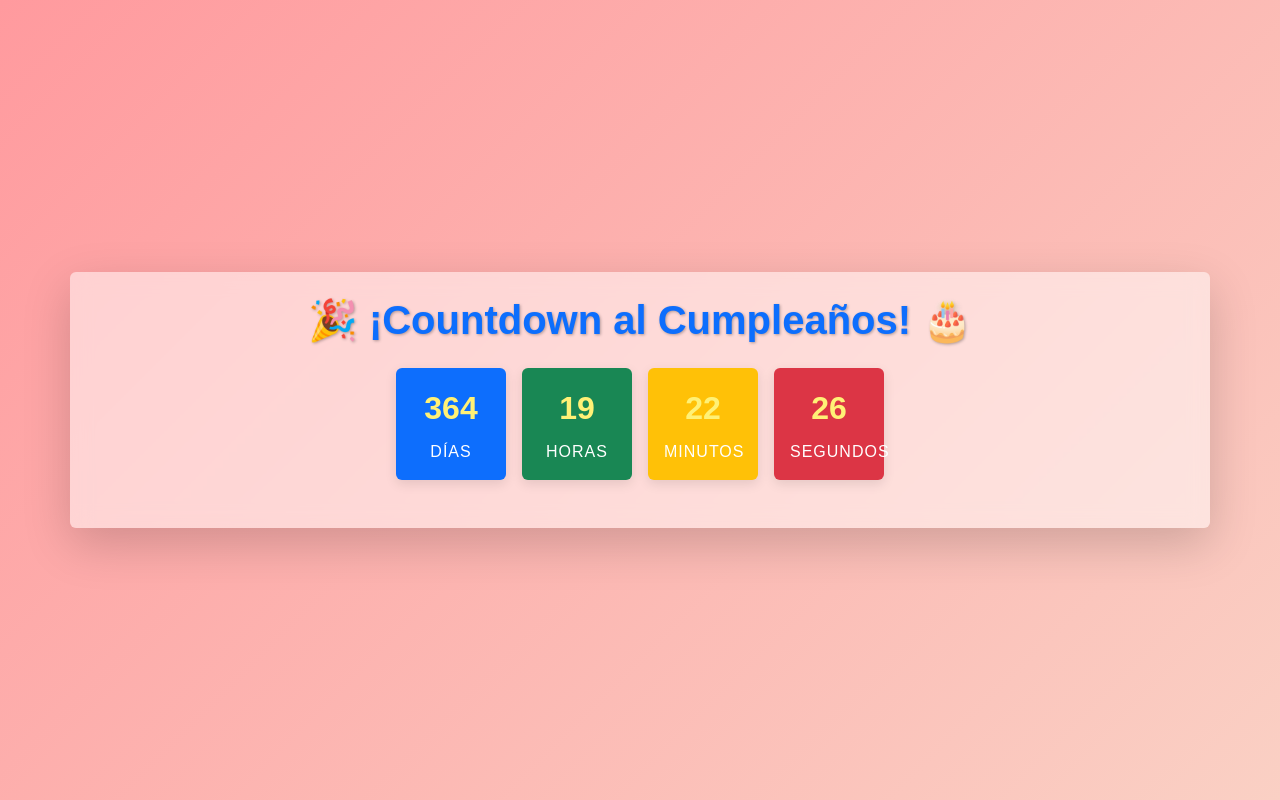
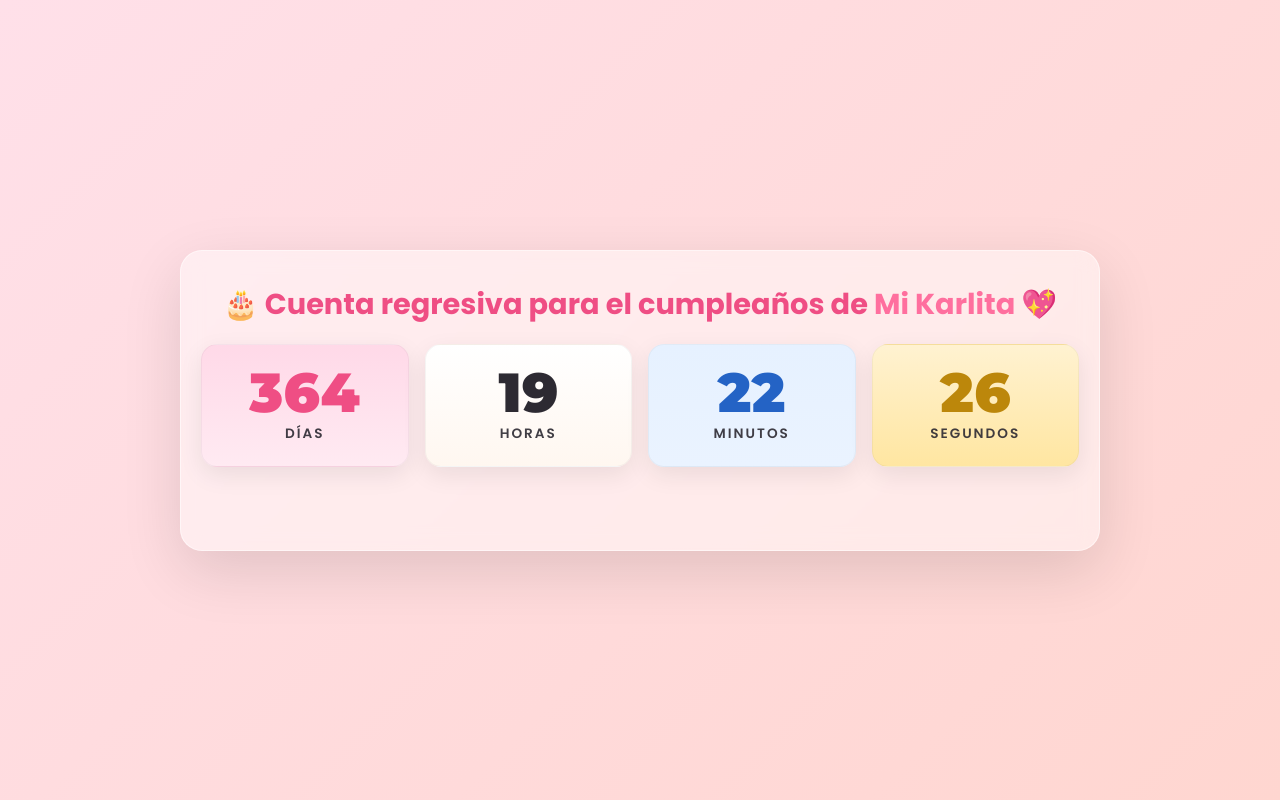
Before and after one commit to Jose-Salazar-30/Countdown, a plain HTML site: page index.html in a window 1280 px wide. Drawn offline with nearby package versions, Linux system fonts and the light colour scheme.

Commit message:
Actualizar Cumpleaños Karlita

```diff
--- a/index.html
+++ b/index.html
@@ -1,44 +1,43 @@
 <!DOCTYPE html>
 <html lang="es">
 <head>
-  <meta charset="UTF-8">
-  <meta name="viewport" content="width=device-width, initial-scale=1.0">
-  <title>Cuenta regresiva Cumpleaños</title>
+  <meta charset="UTF-8" />
+  <meta name="viewport" content="width=device-width, initial-scale=1.0"/>
+  <title>Cuenta regresiva – Karlita</title>
 
-  <!-- Bootstrap -->
-  <link href="https://cdn.jsdelivr.net/npm/bootstrap@5.3.3/dist/css/bootstrap.min.css" rel="stylesheet">
-  <script src="https://cdn.jsdelivr.net/npm/bootstrap@5.3.3/dist/js/bootstrap.bundle.min.js"></script>
-
-  <!-- Tu CSS personalizado -->
+  <!-- CSS compilado -->
   <link rel="stylesheet" href="style.css">
 </head>
+<body>
+  <main class="wrap">
+    <h1 class="title">🎂 Cuenta regresiva para el cumpleaños de <span>Mi Karlita 💖</span></h1>
 
-<body class="bg-light text-center d-flex flex-column justify-content-center align-items-center vh-100">
-  <div class="container p-4 rounded shadow-lg bg-white bg-opacity-50">
-    <h1 class="fw-bold text-primary mb-4">🎉 ¡Countdown al Cumpleaños! 🎂</h1>
+    <section id="timer" class="timer">
+      <div class="box box-days">
+        <div id="days" class="numbers">0</div>
+        <div class="label">DÍAS</div>
+      </div>
+      <div class="box box-hours">
+        <div id="hours" class="numbers">00</div>
+        <div class="label">HORAS</div>
+      </div>
+      <div class="box box-minutes">
+        <div id="minutes" class="numbers">00</div>
+        <div class="label">MINUTOS</div>
+      </div>
+      <div class="box box-seconds">
+        <div id="seconds" class="numbers">00</div>
+        <div class="label">SEGUNDOS</div>
+      </div>
+    </section>
 
-    <div id="countdown" class="d-flex justify-content-center flex-wrap gap-3">
-      <div class="time-box bg-primary text-white p-3 rounded">
-        <span id="days" class="fs-2 fw-bold d-block">0</span>
-        <p class="mb-0">DÍAS</p>
-      </div>
-      <div class="time-box bg-success text-white p-3 rounded">
-        <span id="hours" class="fs-2 fw-bold d-block">0</span>
-        <p class="mb-0">HORAS</p>
-      </div>
-      <div class="time-box bg-warning text-dark p-3 rounded">
-        <span id="minutes" class="fs-2 fw-bold d-block">0</span>
-        <p class="mb-0">MINUTOS</p>
-      </div>
-      <div class="time-box bg-danger text-white p-3 rounded">
-        <span id="seconds" class="fs-2 fw-bold d-block">0</span>
-        <p class="mb-0">SEGUNDOS</p>
-      </div>
-    </div>
+    <p id="mensaje" class="mensaje"></p>
+  </main>
 
-    <p id="mensaje" class="mt-4 fs-4 fw-semibold text-dark"></p>
-  </div>
+  <!-- Confeti (CDN) -->
+  <script src="https://cdn.jsdelivr.net/npm/canvas-confetti@1.6.0/dist/confetti.browser.min.js"></script>
 
+  <!-- Tu JS -->
   <script src="script.js"></script>
 </body>
 </html>
--- a/script.js
+++ b/script.js
@@ -1,47 +1,81 @@
-const hoy = new Date(); // fecha actual
-let añoObjetivo = hoy.getFullYear();
-
-// Creamos la fecha del cumpleaños (30 de marzo)
-let fechaObjetivo = new Date(añoObjetivo, 2, 30, 0, 0, 0); // marzo = mes 2
-
-// Si ya pasó este año, se pone para el siguiente
-if (fechaObjetivo < hoy) {
-    añoObjetivo++;
-    fechaObjetivo = new Date(añoObjetivo, 2, 30, 0, 0, 0);
+function proximaFechaObjetivo() {
+  const ahora = new Date();
+  const year = ahora.getFullYear();
+  const objetivoEsteAño = new Date(year, 2, 30, 0, 0, 0); // 30 marzo 00:00:00
+  // Si ya pasó el 30 de marzo de este año, vamos al próximo
+  return (ahora > objetivoEsteAño)
+    ? new Date(year + 1, 2, 30, 0, 0, 0)
+    : objetivoEsteAño;
 }
 
-// Obtenemos el tiempo en milisegundos
-const cumple = fechaObjetivo.getTime();
+let cumple = proximaFechaObjetivo().getTime();
 
-// Elementos del DOM
-const daysEl = document.getElementById("days");
-const hoursEl = document.getElementById("hours");
-const minutesEl = document.getElementById("minutes");
-const secondsEl = document.getElementById("seconds");
-const mensajeEl = document.getElementById("mensaje");
+// Referencias DOM
+const $days = document.getElementById("days");
+const $hours = document.getElementById("hours");
+const $minutes = document.getElementById("minutes");
+const $seconds = document.getElementById("seconds");
+const $mensaje = document.getElementById("mensaje");
 
-function actualizarCuentaRegresiva() {
-    const ahora = new Date().getTime();
-    const distancia = cumple - ahora;
+// Confeti 🎊
+function lanzarConfeti(duracionMs = 5000) {
+  const fin = Date.now() + duracionMs;
+  (function frame() {
+    confetti({
+      particleCount: 2,
+      angle: 60,
+      spread: 55,
+      origin: { x: 0 }
+    });
+    confetti({
+      particleCount: 2,
+      angle: 120,
+      spread: 55,
+      origin: { x: 1 }
+    });
+    if (Date.now() < fin) requestAnimationFrame(frame);
+  })();
+}
 
-    if (distancia <= 0) {
+// Animación sutil cada tick
+function flashNums() {
+  document.querySelectorAll(".numbers").forEach(el => {
+    el.classList.remove("flash");
+    // reflow para reiniciar la animación
+    void el.offsetWidth;
+    el.classList.add("flash");
+  });
+}
+
+// Loop
+function tick() {
+  const ahora = Date.now();
+  const diff = cumple - ahora;
+
+  if (diff <= 0) {
+    // Llegó el día 🎉
+    $days.textContent = "0";
+    $hours.textContent = "00";
+    $minutes.textContent = "00";
+    $seconds.textContent = "00";
+    $mensaje.textContent = "🎉 Feliz cumpleaños, mi Karlita, mi Chokis hermosa 🎂💖 Hoy celebro la dicha tan grande de tenerte en mi vida, porque no solo cumples un año más, sino que también haces más bonito mi mundo con tu sonrisa, tu ternura y esa manera tan especial que tienes de alegrar mi corazón. Quiero que este día esté lleno de amor, abrazos, momentos felices y muchas razones para sonreír, porque te mereces eso y muchísimo más. Gracias por ser esa personita tan maravillosa, dulce y especial para mí. Eres alguien que quiero cuidar, valorar y hacer feliz siempre. Deseo de todo corazón que cada uno de tus sueños se vaya cumpliendo y que nunca te falten motivos para brillar, porque tú eres una niña preciosa, única e inolvidable. Feliz cumpleaños, mi Karlita y mi Chokis. Te quiero muchísimo y hoy más que nunca deseo que tu día sea tan hermoso como tú.💖";
+    lanzarConfeti(6000);
     clearInterval(intervalo);
-        mensajeEl.textContent = "🎉 ¡Feliz Cumpleaños!";
-        daysEl.textContent = hoursEl.textContent = minutesEl.textContent = secondsEl.textContent = "0";
     return;
   }
 
-    const dias = Math.floor(distancia / (1000 * 60 * 60 * 24));
-    const horas = Math.floor((distancia % (1000 * 60 * 60 * 24)) / (1000 * 60 * 60));
-    const minutos = Math.floor((distancia % (1000 * 60 * 60)) / (1000 * 60));
-    const segundos = Math.floor((distancia % (1000 * 60)) / 1000);
+  const d = Math.floor(diff / (1000 * 60 * 60 * 24));
+  const h = Math.floor((diff % (1000 * 60 * 60 * 24)) / (1000 * 60 * 60));
+  const m = Math.floor((diff % (1000 * 60 * 60)) / (1000 * 60));
+  const s = Math.floor((diff % (1000 * 60)) / 1000);
 
-    // Mostrar en pantalla
-    daysEl.textContent = dias;
-    hoursEl.textContent = horas.toString().padStart(2, '0');
-    minutesEl.textContent = minutos.toString().padStart(2, '0');
-    secondsEl.textContent = segundos.toString().padStart(2, '0');
+  $days.textContent = d;
+  $hours.textContent = String(h).padStart(2, "0");
+  $minutes.textContent = String(m).padStart(2, "0");
+  $seconds.textContent = String(s).padStart(2, "0");
+  $mensaje.textContent = ""; // vacío hasta el día
+  flashNums();
 }
 
-const intervalo = setInterval(actualizarCuentaRegresiva, 1000);
-actualizarCuentaRegresiva();
+const intervalo = setInterval(tick, 1000);
+tick(); // primer render inmediato
--- /dev/null
+++ b/style.scss
@@ -0,0 +1,115 @@
+@import url("https://fonts.googleapis.com/css2?family=Poppins:wght@400;600;700&family=Montserrat:wght@700;900&display=swap");
+
+// Paleta
+$bg1: #ffe0e9;   // rosa pastel 1
+$bg2: #ffd6d0;   // rosa pastel 2
+$ink: #2d2a32;   // texto principal
+$rose: #ff6f9e;  // rosa intenso
+$rose-dark: #ef4e84;
+$gold: #f5c451;  // dorado
+$ivory: #fff7f2; // marfil
+
+// Tipos
+$font: "Poppins", system-ui, -apple-system, Segoe UI, Roboto, Arial, sans-serif;
+$big: "Montserrat", "Poppins", sans-serif;
+
+// Base
+* { box-sizing: border-box; }
+html, body { height: 100%; }
+
+body {
+  margin: 0;
+  font-family: $font;
+  background: linear-gradient(135deg, $bg1, $bg2);
+  color: $ink;
+  display: grid;
+  place-items: center;
+}
+
+.wrap {
+  width: min(920px, 92vw);
+  text-align: center;
+  padding: 32px 20px 40px;
+  background: rgba(255,255,255,.45);
+  backdrop-filter: blur(10px);
+  border: 1px solid rgba(255,255,255,.5);
+  border-radius: 22px;
+  box-shadow: 0 20px 60px rgba(0,0,0,.12);
+}
+
+.title {
+  margin: 0 0 18px;
+  font-weight: 700;
+  font-size: clamp(1.2rem, 2.5vw, 1.8rem);
+  color: $rose-dark;
+
+  span {
+    font-weight: 800;
+    color: $rose;
+  }
+}
+
+.timer {
+  margin: 10px auto 8px;
+  display: grid;
+  grid-template-columns: repeat(4, minmax(140px, 1fr));
+  gap: 16px;
+
+  @media (max-width: 720px) {
+    grid-template-columns: repeat(2, 1fr);
+  }
+}
+
+.box {
+  background: $ivory;
+  border-radius: 16px;
+  padding: 22px 16px;
+  box-shadow: 0 8px 24px rgba(0,0,0,.08);
+  border: 1px solid rgba(0,0,0,.04);
+  transition: transform .25s ease, box-shadow .25s ease;
+
+  &:hover {
+    transform: translateY(-4px);
+    box-shadow: 0 16px 36px rgba(0,0,0,.12);
+  }
+
+  .numbers {
+    font-family: $big;
+    font-size: clamp(2.2rem, 5vw, 3.2rem);
+    font-weight: 900;
+    line-height: 1;
+    margin-bottom: 6px;
+    letter-spacing: .5px;
+  }
+
+  .label {
+    font-weight: 600;
+    letter-spacing: 2px;
+    font-size: .85rem;
+    opacity: .9;
+  }
+}
+
+// Acentos por caja
+.box-days    { background: linear-gradient(180deg, #ffd9e8, #ffeaf2);  .numbers{ color: $rose-dark; } }
+.box-hours   { background: linear-gradient(180deg, #fff, #fff7f0);     .numbers{ color: $ink; } }
+.box-minutes { background: linear-gradient(180deg, #e6f1ff, #eaf3ff);  .numbers{ color: #2463c5; } }
+.box-seconds { background: linear-gradient(180deg, #fff2d1, #ffe6a1);  .numbers{ color: darken($gold, 25%); } }
+
+// Mensaje final
+.mensaje {
+  margin: 14px 0 0;
+  font-weight: 700;
+  font-size: clamp(1rem, 2.2vw, 1.2rem);
+  color: $rose-dark;
+  min-height: 1.5em;
+}
+
+// Animación sutil cada segundo
+@keyframes pop {
+  0% { transform: scale(1); }
+  50% { transform: scale(1.08); }
+  100% { transform: scale(1); }
+}
+
+.flash { animation: pop .28s ease; }
```
Also changed, not shown: style.css, 1 other file. Lines whose indentation alone changed are shown as unchanged.
